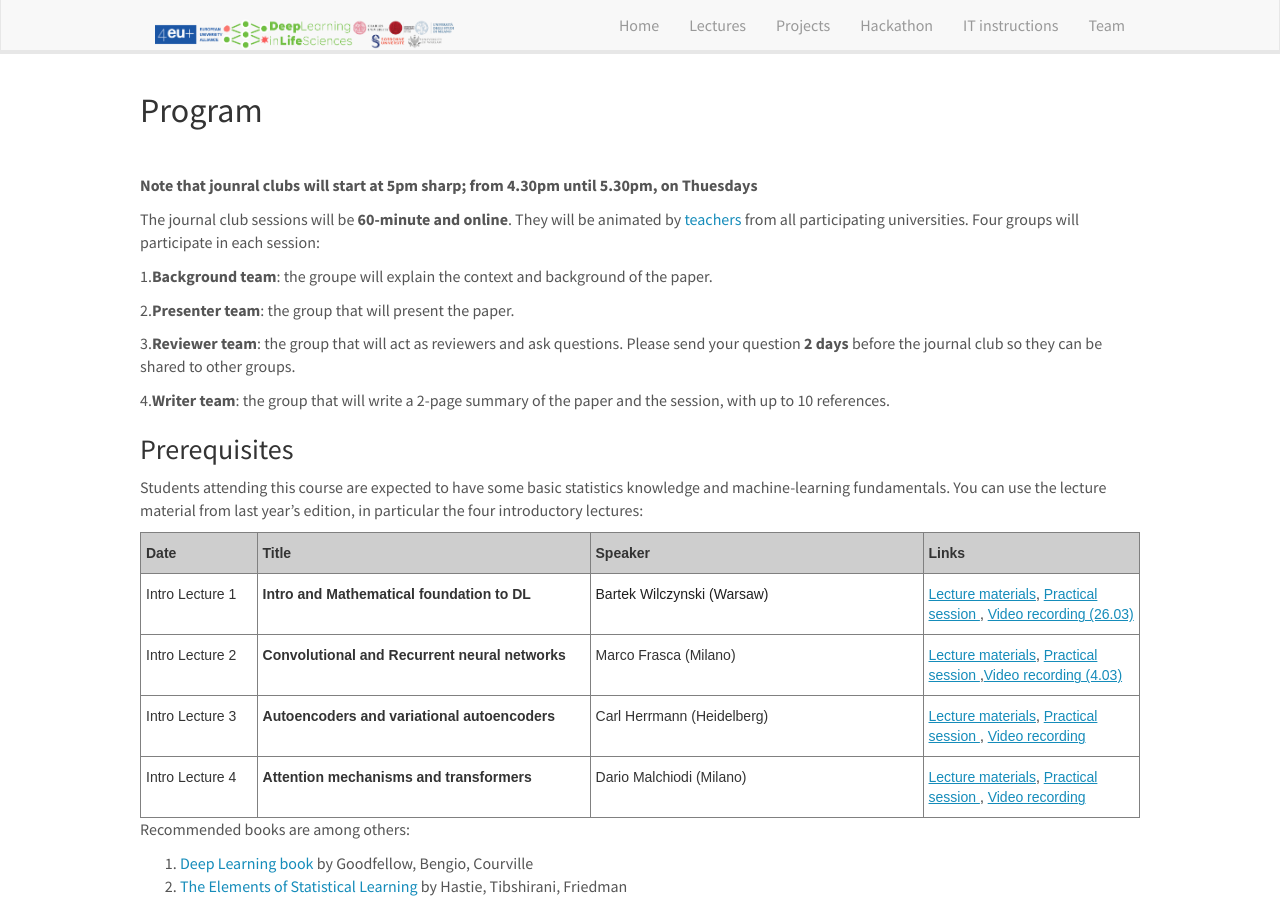
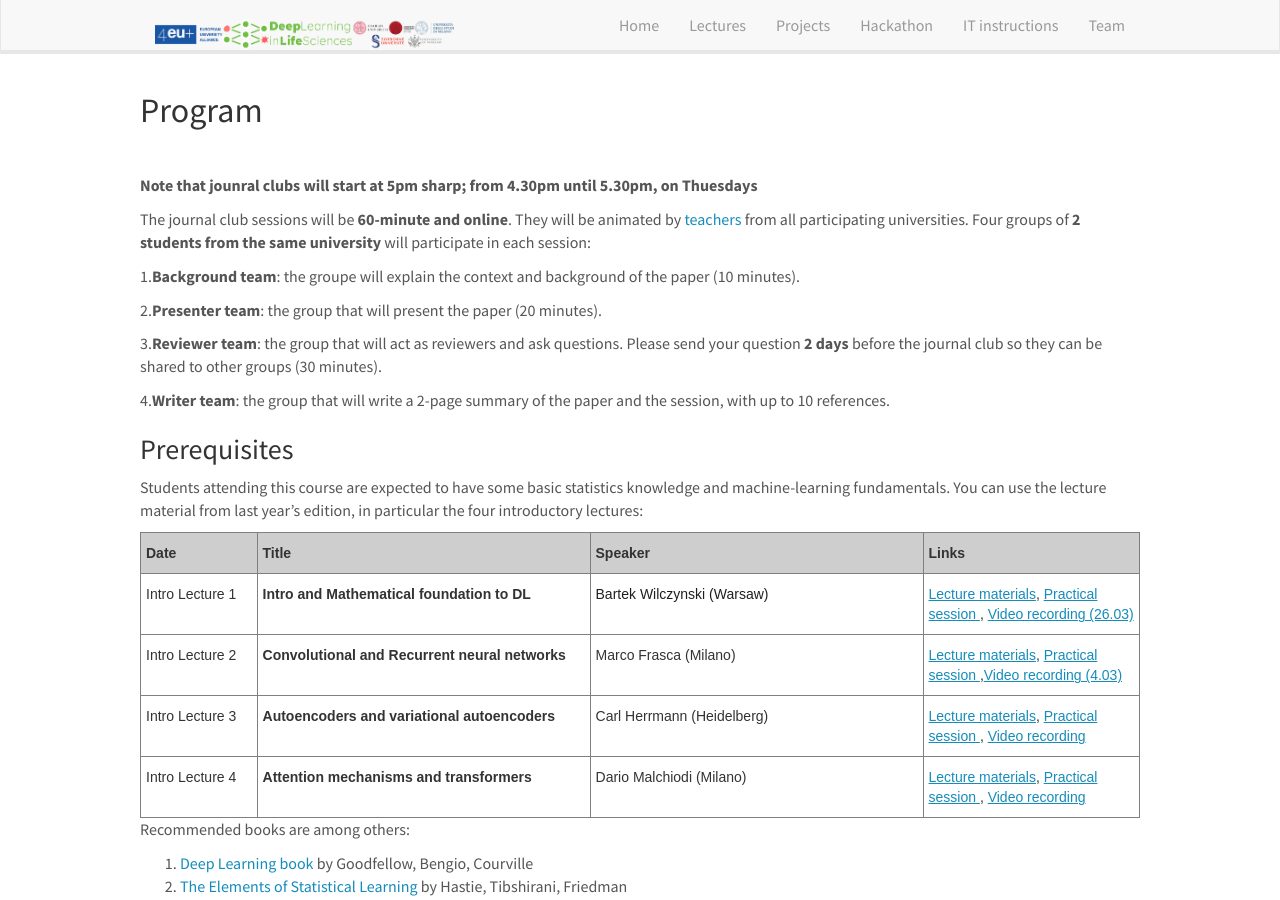
Before and after one commit to GregoireSU/deeplife4eu.github.io, a Jekyll site: the page built from _pages/program.md, in a window 1280 px wide and 900 px high. Built offline with Jekyll 4.4.1, drawn with Linux system fonts in a browser that asks for light colours; nearby versions of some CDN libraries.

Commit message:
changed all

```diff
--- a/_pages/program.md
+++ b/_pages/program.md
@@ -13,13 +13,13 @@ permalink: /program
 **Note that jounral clubs will start at 5pm sharp; from 4.30pm until 5.30pm, on Thuesdays**
 
 
-The journal club sessions will be **60-minute and online**. They will be animated by [teachers]({{ site.url }}{{ site.baseurl }}/team) from all participating universities. Four groups will participate in each session:
+The journal club sessions will be **60-minute and online**. They will be animated by [teachers]({{ site.url }}{{ site.baseurl }}/team) from all participating universities. Four groups of **2 students from the same university** will participate in each session:
 
-1.**Background team**: the groupe will explain the context and background of the paper.
+1.**Background team**: the groupe will explain the context and background of the paper (10 minutes).
 
-2.**Presenter team**: the group that will present the paper.
+2.**Presenter team**: the group that will present the paper (20 minutes).
 
-3.**Reviewer team**: the group that will act as reviewers and ask questions. Please send your question **2 days** before the journal club so they can be shared to other groups.
+3.**Reviewer team**: the group that will act as reviewers and ask questions. Please send your question **2 days** before the journal club so they can be shared to other groups (30 minutes).
 
 4.**Writer team**: the group that will write a 2-page summary of the paper and the session, with up to 10 references.
 <br>
```
Also changed, not shown: _pages/projects.md (+1 -1 lines).
